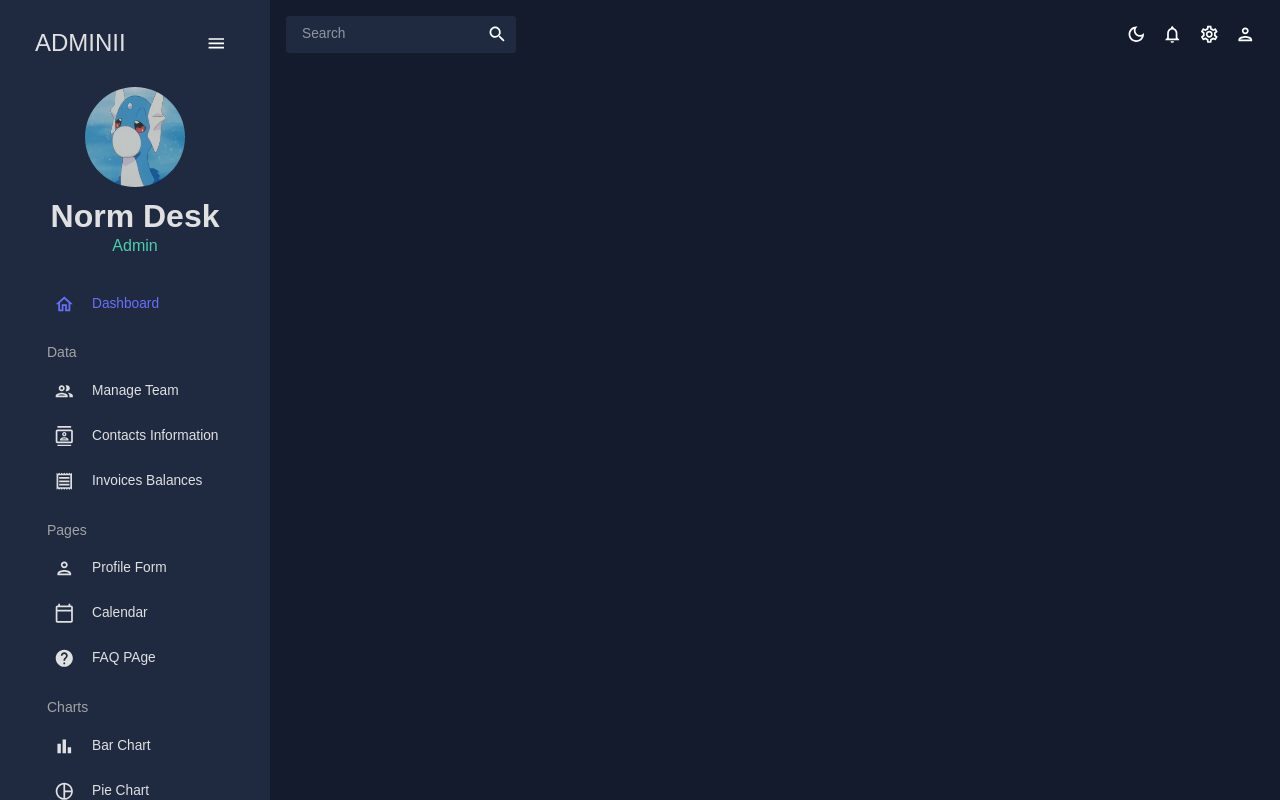
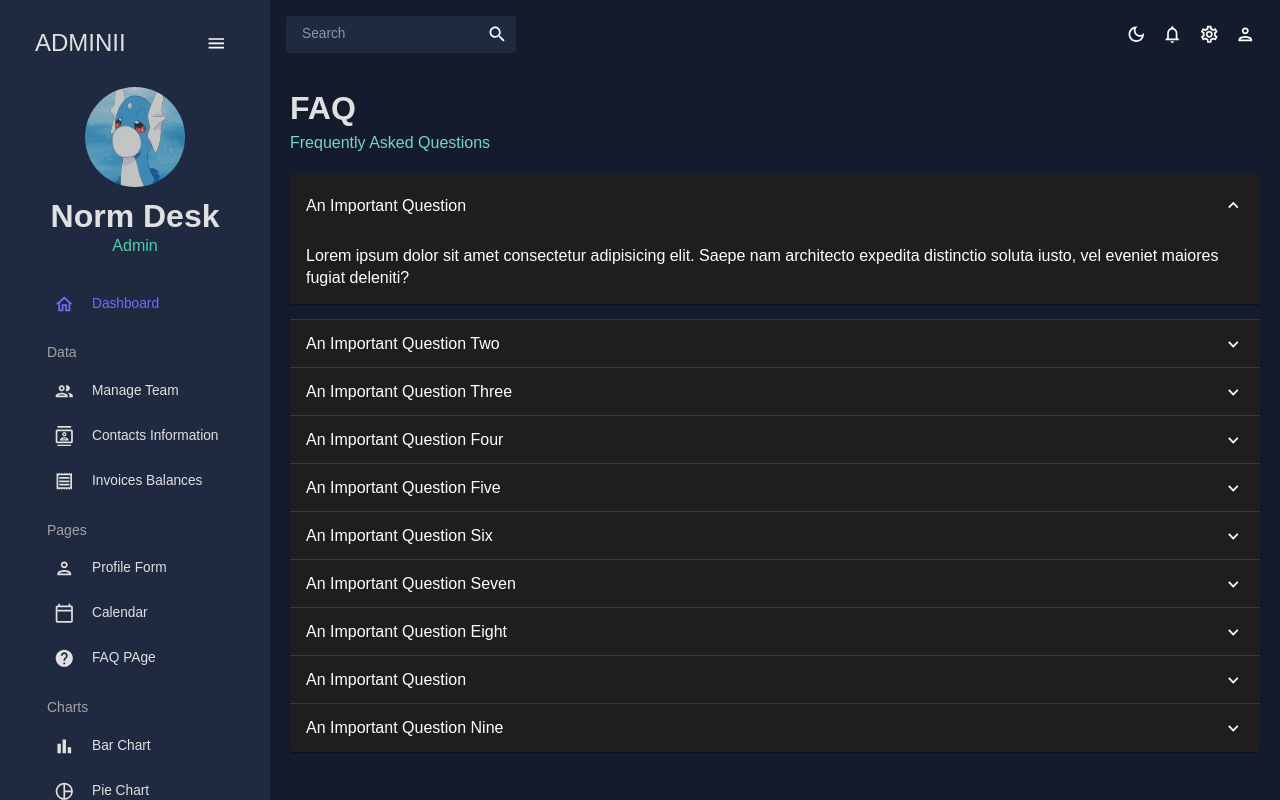
Before and after one commit to deschdev/admin-dashboard, a React (Create React App) app in the folder dashboard/: page /faq in a window 1280 px wide. Built offline with nearby package versions, Linux system fonts and the light colour scheme.

Commit message:
faq page placeholder text

```diff
--- a/dashboard/src/App.js
+++ b/dashboard/src/App.js
@@ -8,10 +8,10 @@ import Contacts from "./scenes/contacts";
 import Invoices from "./scenes/invoices";
 import Form from "./scenes/form";
 import Calendar from "./scenes/calendar";
+import FAQ from "./scenes/faq";
 // import Bar from "./scenes/bar";
 // import Pie from "./scenes/pie";
 // import Line from "./scenes/line";
-// import FAQ from "./scenes/faq";
 // import Geography from "./scenes/geography";
 import { Routes, Route } from "react-router-dom";
 
@@ -33,10 +33,10 @@ function App() {
             <Route path="/invoices" element={<Invoices />} />
             <Route path="/form" element={<Form />} />
             <Route path="/calendar" element={<Calendar />} />
+            <Route path="/faq" element={<FAQ />} />
             {/* <Route path="/bar" element={<Bar />} />
             <Route path="/pie" element={<Pie />} />
             <Route path="/line" element={<Line />} />
-            <Route path="/faq" element={<FAQ />} />
             <Route path="/geography" element={<Geography />} /> */}
           </Routes>
         </main>
--- /dev/null
+++ b/dashboard/src/scenes/faq/index.jsx
@@ -0,0 +1,150 @@
+import { Box, Typography, useTheme } from "@mui/material";
+import Header from "../../components/Header";
+import Accordion from "@mui/material/Accordion";
+import AccordionSummary from "@mui/material/AccordionSummary";
+import AccordionDetails from "@mui/material/AccordionDetails";
+import ExpandMoreIcon from "@mui/icons-material/ExpandMore";
+import { colors } from "../../theme";
+
+const FAQ = () => {
+  const theme = useTheme();
+  const uiColors = colors(theme.palette.mode);
+
+  return (
+    <Box m="20px">
+      <Header title="FAQ" subtitle="Frequently Asked Questions" />
+
+      <Accordion defaultExpanded style={{marginTop: "20px"}}>
+        <AccordionSummary expandIcon={<ExpandMoreIcon />}>
+          <Typography colors={uiColors.greenAccent[500]} variant="h5">
+            An Important Question
+          </Typography>
+        </AccordionSummary>
+        <AccordionDetails>
+        <Typography colors={uiColors.greenAccent[500]} variant="h5">
+          Lorem ipsum dolor sit amet consectetur adipisicing elit. Saepe nam architecto expedita distinctio soluta iusto, vel eveniet maiores fugiat deleniti?
+          </Typography>
+        </AccordionDetails>
+      </Accordion>
+
+      <Accordion>
+        <AccordionSummary expandIcon={<ExpandMoreIcon />}>
+          <Typography colors={uiColors.greenAccent[500]} variant="h5">
+            An Important Question Two
+          </Typography>
+        </AccordionSummary>
+        <AccordionDetails>
+        <Typography colors={uiColors.greenAccent[500]} variant="h5">
+          Lorem ipsum dolor sit amet consectetur adipisicing elit. Saepe nam architecto expedita distinctio soluta iusto, vel eveniet maiores fugiat deleniti?
+          </Typography>
+        </AccordionDetails>
+      </Accordion>
+
+      <Accordion>
+        <AccordionSummary expandIcon={<ExpandMoreIcon />}>
+          <Typography colors={uiColors.greenAccent[500]} variant="h5">
+            An Important Question Three
+          </Typography>
+        </AccordionSummary>
+        <AccordionDetails>
+        <Typography colors={uiColors.greenAccent[500]} variant="h5">
+          Lorem ipsum dolor sit amet consectetur adipisicing elit. Saepe nam architecto expedita distinctio soluta iusto, vel eveniet maiores fugiat deleniti?
+          </Typography>
+        </AccordionDetails>
+      </Accordion>
+
+      <Accordion>
+        <AccordionSummary expandIcon={<ExpandMoreIcon />}>
+          <Typography colors={uiColors.greenAccent[500]} variant="h5">
+            An Important Question Four
+          </Typography>
+        </AccordionSummary>
+        <AccordionDetails>
+        <Typography colors={uiColors.greenAccent[500]} variant="h5">
+          Lorem ipsum dolor sit amet consectetur adipisicing elit. Saepe nam architecto expedita distinctio soluta iusto, vel eveniet maiores fugiat deleniti?
+          </Typography>
+        </AccordionDetails>
+      </Accordion>
+
+      <Accordion>
+        <AccordionSummary expandIcon={<ExpandMoreIcon />}>
+          <Typography colors={uiColors.greenAccent[500]} variant="h5">
+            An Important Question Five
+          </Typography>
+        </AccordionSummary>
+        <AccordionDetails>
+        <Typography colors={uiColors.greenAccent[500]} variant="h5">
+          Lorem ipsum dolor sit amet consectetur adipisicing elit. Saepe nam architecto expedita distinctio soluta iusto, vel eveniet maiores fugiat deleniti?
+          </Typography>
+        </AccordionDetails>
+      </Accordion>
+
+      <Accordion>
+        <AccordionSummary expandIcon={<ExpandMoreIcon />}>
+          <Typography colors={uiColors.greenAccent[500]} variant="h5">
+            An Important Question Six
+          </Typography>
+        </AccordionSummary>
+        <AccordionDetails>
+        <Typography colors={uiColors.greenAccent[500]} variant="h5">
+          Lorem ipsum dolor sit amet consectetur adipisicing elit. Saepe nam architecto expedita distinctio soluta iusto, vel eveniet maiores fugiat deleniti?
+          </Typography>
+        </AccordionDetails>
+      </Accordion>
+
+      <Accordion>
+        <AccordionSummary expandIcon={<ExpandMoreIcon />}>
+          <Typography colors={uiColors.greenAccent[500]} variant="h5">
+            An Important Question Seven
+          </Typography>
+        </AccordionSummary>
+        <AccordionDetails>
+        <Typography colors={uiColors.greenAccent[500]} variant="h5">
+          Lorem ipsum dolor sit amet consectetur adipisicing elit. Saepe nam architecto expedita distinctio soluta iusto, vel eveniet maiores fugiat deleniti?
+          </Typography>
+        </AccordionDetails>
+      </Accordion>
+
+      <Accordion>
+        <AccordionSummary expandIcon={<ExpandMoreIcon />}>
+          <Typography colors={uiColors.greenAccent[500]} variant="h5">
+            An Important Question Eight
+          </Typography>
+        </AccordionSummary>
+        <AccordionDetails>
+        <Typography colors={uiColors.greenAccent[500]} variant="h5">
+          Lorem ipsum dolor sit amet consectetur adipisicing elit. Saepe nam architecto expedita distinctio soluta iusto, vel eveniet maiores fugiat deleniti?
+          </Typography>
+        </AccordionDetails>
+      </Accordion>
+
+      <Accordion>
+        <AccordionSummary expandIcon={<ExpandMoreIcon />}>
+          <Typography colors={uiColors.greenAccent[500]} variant="h5">
+            An Important Question
+          </Typography>
+        </AccordionSummary>
+        <AccordionDetails>
+        <Typography colors={uiColors.greenAccent[500]} variant="h5">
+          Lorem ipsum dolor sit amet consectetur adipisicing elit. Saepe nam architecto expedita distinctio soluta iusto, vel eveniet maiores fugiat deleniti?
+          </Typography>
+        </AccordionDetails>
+      </Accordion>
+
+      <Accordion>
+        <AccordionSummary expandIcon={<ExpandMoreIcon />}>
+          <Typography colors={uiColors.greenAccent[500]} variant="h5">
+            An Important Question Nine
+          </Typography>
+        </AccordionSummary>
+        <AccordionDetails>
+        <Typography colors={uiColors.greenAccent[500]} variant="h5">
+          Lorem ipsum dolor sit amet consectetur adipisicing elit. Saepe nam architecto expedita distinctio soluta iusto, vel eveniet maiores fugiat deleniti?
+          </Typography>
+        </AccordionDetails>
+      </Accordion>
+    </Box>
+  )
+}
+
+export default FAQ;
```
